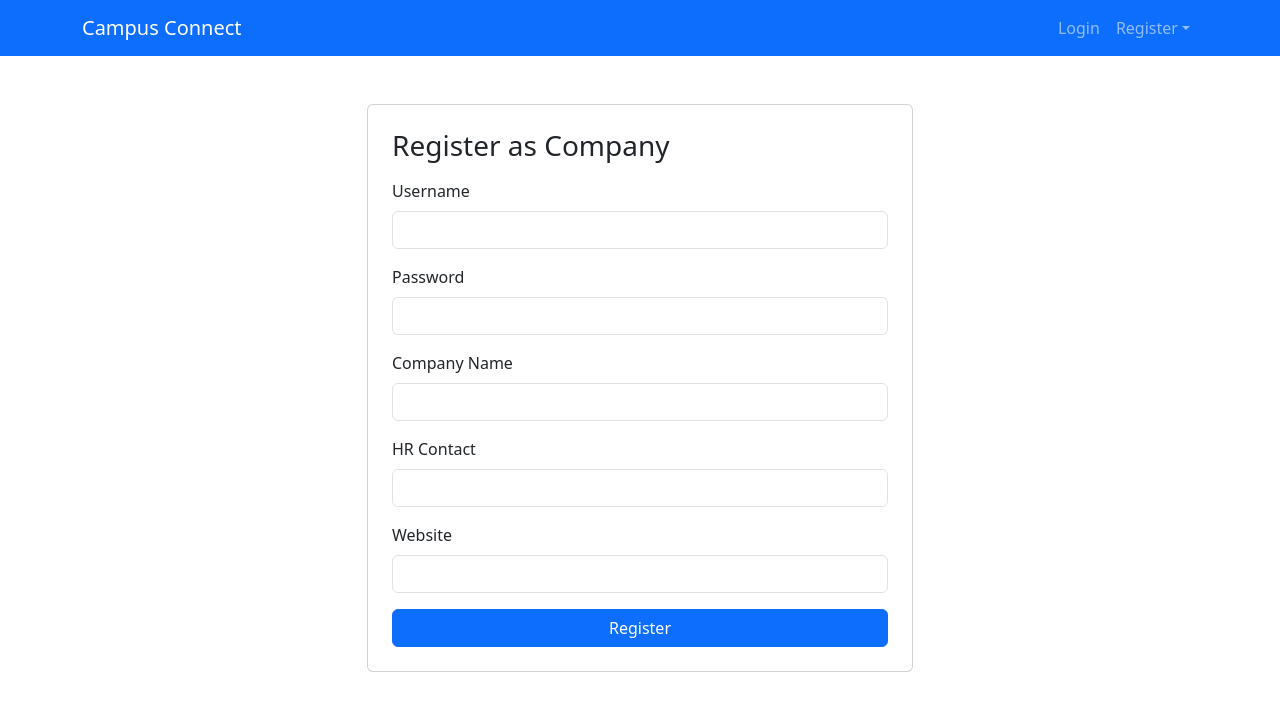
After one commit to 23f3000161/placement-portal, a Flask app: page /register/company in a window 1280 px wide. The commit adds this page. Shown: the top 711 px of the page. Run offline with Flask 3, Linux system fonts and the light colour scheme.

Commit message:
Milestone-PPA DB-Relationship

```diff
--- a/app.py
+++ b/app.py
@@ -2,6 +2,7 @@ from flask import Flask, render_template
 from config import Config
 from extensions import db, login_manager, bcrypt
 from models import User
+from views.auth import auth_bp
 
 import os
 
@@ -18,6 +19,7 @@ def create_app():
     login_manager.login_view = 'auth.login'
     login_manager.login_message_category = 'info'
 
+    app.register_blueprint(auth_bp)
     @login_manager.user_loader
     def load_user(user_id):
         return User.query.get(int(user_id))
@@ -33,7 +35,7 @@ def create_app():
             admin = User(username='admin', password_hash=hashed_pwd, role='admin')
             db.session.add(admin)
             db.session.commit()
-            print("Admin created: admin / admin123")
+            print("Admin created: admin / admin123456")
 
     return app
 
--- a/models.py
+++ b/models.py
@@ -3,6 +3,7 @@ from flask_login import UserMixin
 from datetime import datetime
 #user profile = either company or student
 class User(db.Model, UserMixin):
+    __tablename__ = 'users'
     id = db.Column(db.Integer, primary_key=True)
     username = db.Column(db.String(80), unique=True, nullable=False)
     password_hash = db.Column(db.String(128), nullable=False)
@@ -13,6 +14,7 @@ class User(db.Model, UserMixin):
     company_profile = db.relationship('CompanyProfile', backref='user', uselist=False, cascade='all, delete-orphan')
 #table for student profiles
 class StudentProfile(db.Model):
+    __tablename__ = 'student_profiles'
     id = db.Column(db.Integer, primary_key=True)
     user_id = db.Column(db.Integer, db.ForeignKey('users.id'), nullable=False)
     name = db.Column(db.String(100), nullable=False)
@@ -21,6 +23,7 @@ class StudentProfile(db.Model):
     applications = db.relationship('Application', backref='student', cascade='all, delete-orphan')
 #table for companies
 class CompanyProfile(db.Model):
+    __tablename__ = 'company_profiles'
     id = db.Column(db.Integer, primary_key=True)
     user_id = db.Column(db.Integer, db.ForeignKey('users.id'), nullable=False)
     company_name = db.Column(db.String(100), nullable=False)
@@ -30,6 +33,7 @@ class CompanyProfile(db.Model):
     drives = db.relationship('PlacementDrive', backref='company', cascade='all, delete-orphan')
 #job postings created by companies
 class PlacementDrive(db.Model):
+    __tablename__ = 'placement_drives'
     id = db.Column(db.Integer, primary_key=True)
     company_id = db.Column(db.Integer, db.ForeignKey('company_profiles.id'), nullable=False)
     position_title = db.Column(db.String(150), nullable=False)
@@ -40,6 +44,7 @@ class PlacementDrive(db.Model):
     applications = db.relationship('Application', backref='drive', cascade='all, delete-orphan')
 #connects students with jobs to see their status in the application process
 class Application(db.Model):
+    __tablename__ = 'applications'
     id = db.Column(db.Integer, primary_key=True)
     student_id = db.Column(db.Integer, db.ForeignKey('student_profiles.id'), nullable=False)
     drive_id = db.Column(db.Integer, db.ForeignKey('placement_drives.id'), nullable=False)
--- a/templates/index.html
+++ b/templates/index.html
@@ -5,8 +5,8 @@
     <div class="p-5 mb-4 bg-light rounded-3">
         <h1 class="display-5 fw-bold">Campus Placement Portal</h1>
         <p class="col-md-8 fs-4">Connect students with top companies smoothly</p>
-        <a href="/register/student" class="btn btn-primary btn-lg me-2">Student</a>
-        <a href="/register/company" class="btn btn-outline-secondary btn-lg">Company</a>
+        <a href="{{ url_for('auth.register_student') }}" class="btn btn-primary btn-lg me-2">Student</a>
+        <a href="{{ url_for('auth.register_company') }}" class="btn btn-outline-secondary btn-lg">Company</a>
     </div>
 </div>
 {% endblock %}
--- a/templates/layout.html
+++ b/templates/layout.html
@@ -13,20 +13,33 @@
 
 <nav class="navbar navbar-expand-lg navbar-dark bg-primary">
   <div class="container">
-    <a class="navbar-brand" href="/">Campus Connect</a>
+    <a class="navbar-brand" href="{{ url_for('index') }}">Campus Connect</a>
     <button class="navbar-toggler" type="button" data-bs-toggle="collapse" data-bs-target="#navbarNav">
       <span class="navbar-toggler-icon"></span>
     </button>
     <div class="collapse navbar-collapse" id="navbarNav">
       <ul class="navbar-nav ms-auto">
-        <li class="nav-item"><a class="nav-link" href="/login">Login</a></li>
-        <li class="nav-item dropdown">
-            <a class="nav-link dropdown-toggle" href="#" id="navbarDropdown" role="button" data-bs-toggle="dropdown">Register</a>
-            <ul class="dropdown-menu">
-                <li><a class="dropdown-item" href="/register/student">As Student</a></li>
-                <li><a class="dropdown-item" href="/register/company">As Company</a></li>
-            </ul>
-        </li>
+        {% if current_user.is_authenticated %}
+          {% if current_user.role == 'admin' %}
+            <li class="nav-item"><a class="nav-link" href="{{ url_for('admin.dashboard') }}">Dashboard</a></li>
+          {% elif current_user.role == 'student' %}
+            <li class="nav-item"><a class="nav-link" href="{{ url_for('student.dashboard') }}">Dashboard</a></li>
+            <li class="nav-item"><a class="nav-link" href="{{ url_for('student.profile') }}">Profile</a></li>
+          {% elif current_user.role == 'company' %}
+            <li class="nav-item"><a class="nav-link" href="{{ url_for('company.dashboard') }}">Dashboard</a></li>
+            <li class="nav-item"><a class="nav-link" href="{{ url_for('company.drives') }}">My Drives</a></li>
+          {% endif %}
+          <li class="nav-item"><a class="nav-link" href="{{ url_for('auth.logout') }}">Logout</a></li>
+        {% else %}
+          <li class="nav-item"><a class="nav-link" href="{{ url_for('auth.login') }}">Login</a></li>
+          <li class="nav-item dropdown">
+              <a class="nav-link dropdown-toggle" href="#" id="navbarDropdown" role="button" data-bs-toggle="dropdown">Register</a>
+              <ul class="dropdown-menu">
+                  <li><a class="dropdown-item" href="{{ url_for('auth.register_student') }}">As Student</a></li>
+                  <li><a class="dropdown-item" href="{{ url_for('auth.register_company') }}">As Company</a></li>
+              </ul>
+          </li>
+        {% endif %}
       </ul>
     </div>
   </div>
--- /dev/null
+++ b/templates/register_company.html
@@ -0,0 +1,23 @@
+{% extends "layout.html" %}
+{% block content %}
+<div class="row justify-content-center mt-5">
+  <div class="col-md-6">
+    <div class="card p-4">
+      <h3 class="mb-3">Register as Company</h3>
+      <form method="POST">
+        <div class="mb-3"><label class="form-label">Username</label>
+          <input type="text" name="username" class="form-control" required></div>
+        <div class="mb-3"><label class="form-label">Password</label>
+          <input type="password" name="password" class="form-control" required></div>
+        <div class="mb-3"><label class="form-label">Company Name</label>
+          <input type="text" name="company_name" class="form-control" required></div>
+        <div class="mb-3"><label class="form-label">HR Contact</label>
+          <input type="text" name="hr_contact" class="form-control"></div>
+        <div class="mb-3"><label class="form-label">Website</label>
+          <input type="text" name="website" class="form-control"></div>
+        <button type="submit" class="btn btn-primary w-100">Register</button>
+      </form>
+    </div>
+  </div>
+</div>
+{% endblock %}
--- /dev/null
+++ b/views/auth.py
@@ -0,0 +1,103 @@
+from flask import Blueprint, render_template, request, redirect, url_for, flash
+from flask_login import login_user, logout_user, login_required, current_user
+from extensions import db, bcrypt
+from models import User, StudentProfile, CompanyProfile
+#to keep app.py clean
+auth_bp = Blueprint('auth', __name__)
+#route for login
+@auth_bp.route('/login', methods=['GET', 'POST'])
+def login():
+    if current_user.is_authenticated:
+        if current_user.role == 'admin':
+            return redirect(url_for('admin.dashboard'))
+        elif current_user.role == 'company':
+            return redirect(url_for('company.dashboard'))
+        elif current_user.role == 'student':
+            return redirect(url_for('student.dashboard'))
+
+    if request.method == 'POST':
+        username = request.form.get('username')
+        password = request.form.get('password')
+        user = User.query.filter_by(username=username).first()
+
+        if user and bcrypt.check_password_hash(user.password_hash, password):
+            if not user.is_active:
+                flash("Account has been deactivated or blacklisted.", "danger")
+                return redirect(url_for('auth.login'))
+
+            if user.role == 'company' and not user.company_profile.is_approved:
+                flash("Your company account is waiting for admin approval.", "warning")
+                return redirect(url_for('auth.login'))
+
+            login_user(user)
+            if user.role == 'admin':
+                return redirect(url_for('admin.dashboard'))
+            elif user.role == 'company':
+                return redirect(url_for('company.dashboard'))
+            else:
+                return redirect(url_for('student.dashboard'))
+        else:
+            flash("Invalid credentials.", "danger")
+
+    return render_template('login.html')
+#route for registration
+@auth_bp.route('/register/student', methods=['GET', 'POST'])
+def register_student():
+    if request.method == 'POST':
+        username = request.form.get('username')
+        password = request.form.get('password')
+        name = request.form.get('name')
+        contact = request.form.get('contact')
+
+        if User.query.filter_by(username=username).first():
+            flash("Username already exists.", "danger")
+            return redirect(url_for('auth.register_student'))
+
+        hashed_pw = bcrypt.generate_password_hash(password).decode('utf-8')
+        new_user = User(username=username, password_hash=hashed_pw, role='student')
+        db.session.add(new_user)
+        db.session.commit()
+
+        # Now create student profile
+        profile = StudentProfile(user_id=new_user.id, name=name, contact=contact)
+        db.session.add(profile)
+        db.session.commit()
+
+        flash("Registration successful!", "success")
+        return redirect(url_for('auth.login'))
+
+    return render_template('register_student.html')
+
+@auth_bp.route('/register/company', methods=['GET', 'POST'])
+def register_company():
+    if request.method == 'POST':
+        username = request.form.get('username')
+        password = request.form.get('password')
+        company_name = request.form.get('company_name')
+        hr_contact = request.form.get('hr_contact')
+        website = request.form.get('website')
+
+        if User.query.filter_by(username=username).first():
+            flash("Username already exists.", "danger")
+            return redirect(url_for('auth.register_company'))
+
+        hashed_pw = bcrypt.generate_password_hash(password).decode('utf-8')
+        new_user = User(username=username, password_hash=hashed_pw, role='company')
+        db.session.add(new_user)
+        db.session.commit()
+
+        # Now create company profile
+        profile = CompanyProfile(user_id=new_user.id, company_name=company_name, hr_contact=hr_contact, website=website)
+        db.session.add(profile)
+        db.session.commit()
+
+        flash("Registration successful! Please wait for Admin approval.", "info")
+        return redirect(url_for('auth.login'))
+
+    return render_template('register_company.html')
+
+@auth_bp.route('/logout')
+@login_required
+def logout():
+    logout_user()
+    return redirect(url_for('index'))
```
Also changed, not shown: templates/login.html (added, +21 -0 lines), templates/register_student.html (added, +21 -0 lines).
